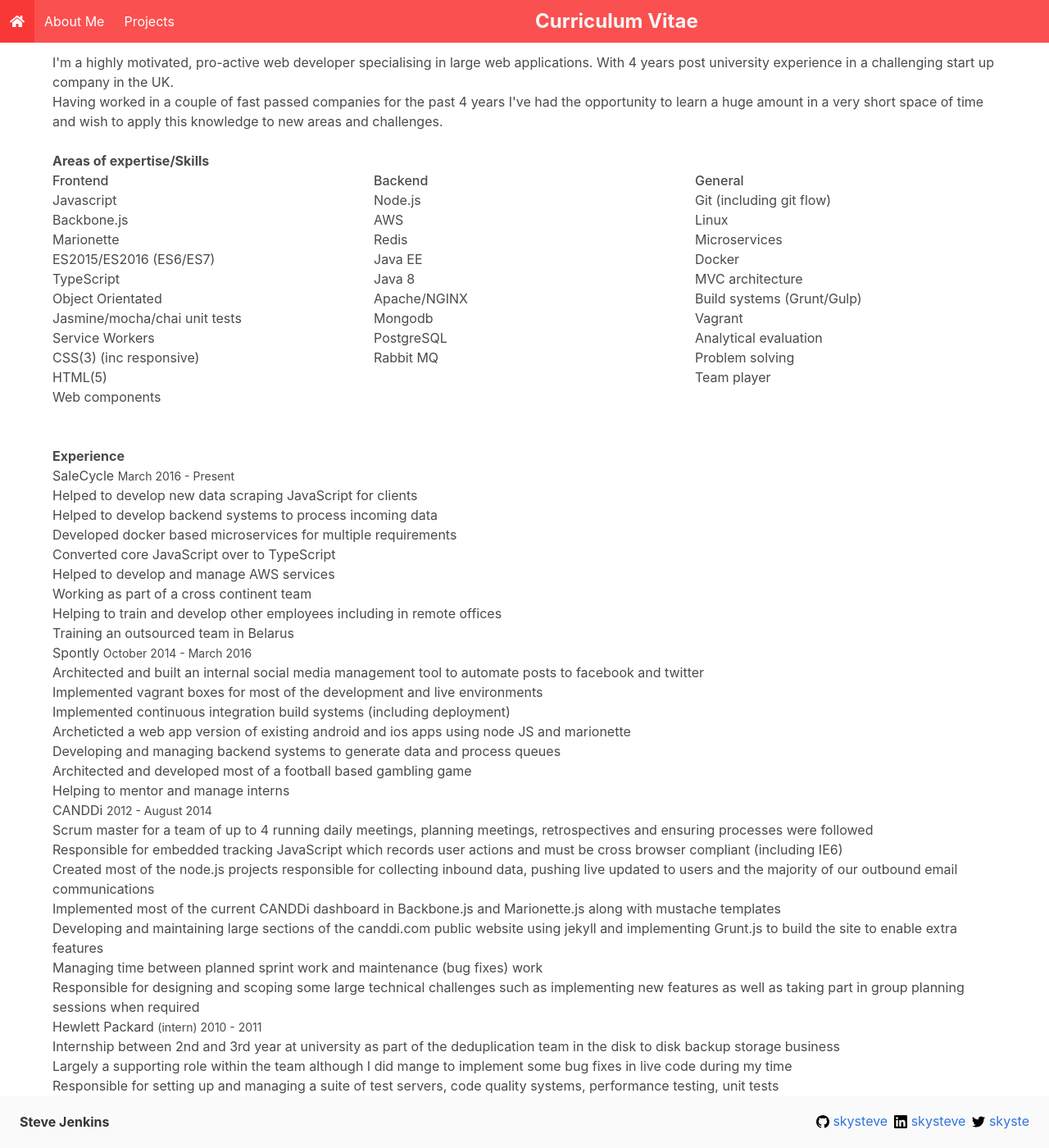
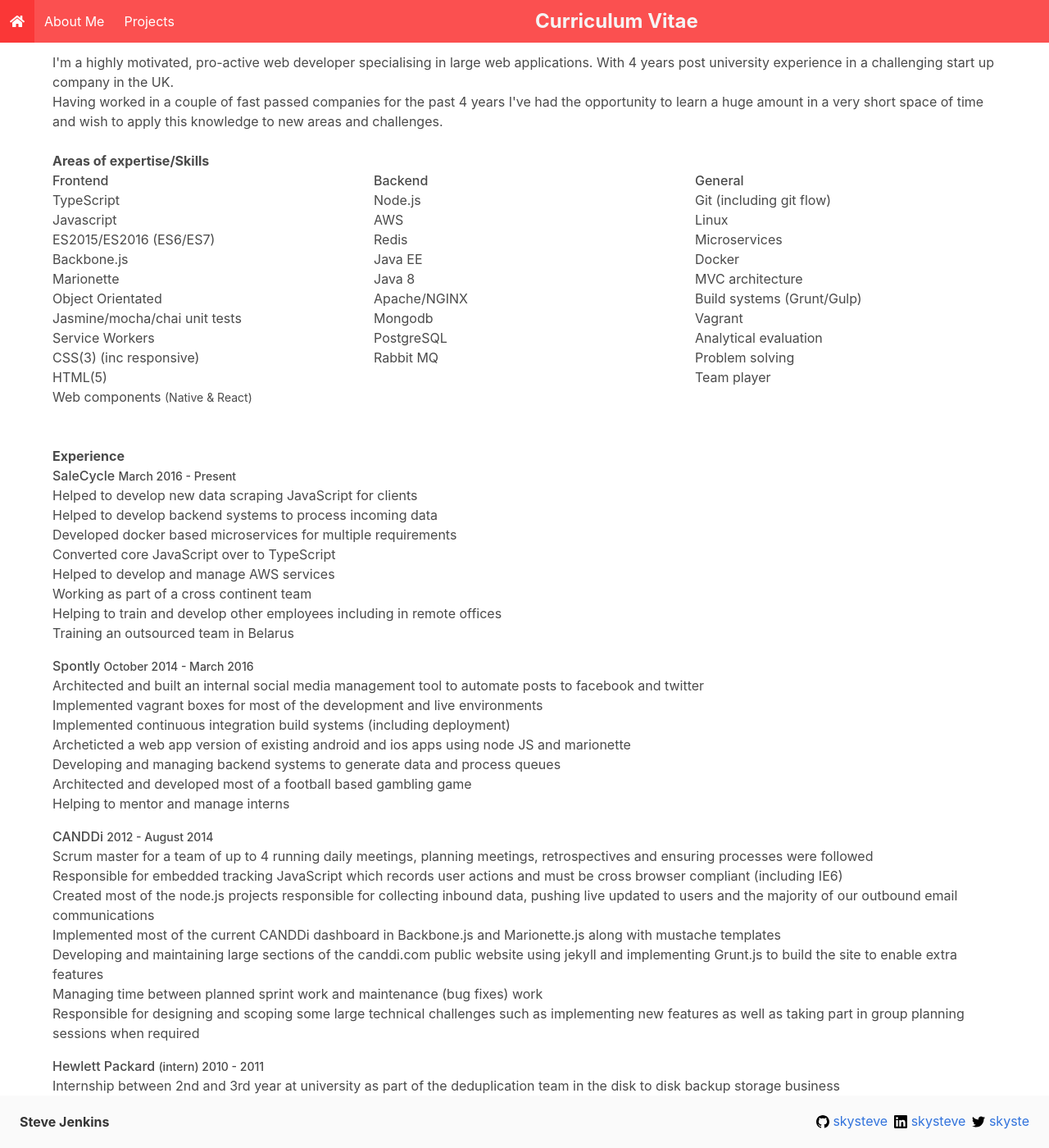
Before and after one commit to skysteve/skysteve.github.io, a Jekyll site: the page built from cv.html, in a window 1280 px wide and 1400 px high. Shown: the whole window at 82% size. Built offline with Jekyll 4.4.1, drawn with Linux system fonts in a browser that asks for light colours; nearby versions of some CDN libraries; some of the changed text lies outside the part shown.

Commit message:
updates to CV

```diff
--- a/assets/cv.scss
+++ b/assets/cv.scss
@@ -20,4 +20,17 @@
     h5 {
         font-weight: 400;
     }
+
+    .job {
+      h5 {
+        font-weight: 500;
+      }
+      margin-bottom: 1rem;
+    }
+
+    .education {
+      h5 {
+        font-weight: 600;
+      }
+    }
 }
--- a/cv.html
+++ b/cv.html
@@ -19,19 +19,19 @@
         <div class="column">
             <h4>Frontend</h4>
             <ul>
+                <li>TypeScript</li>
                 <li>Javascript</li>
+                <li>ES2015/ES2016 (ES6/ES7)</li>
                 <ul>
                     <li>Backbone.js</li>
                     <li>Marionette</li>
-                    <li>ES2015/ES2016 (ES6/ES7)</li>
-                    <li>TypeScript</li>
                     <li>Object Orientated</li>
                     <li>Jasmine/mocha/chai unit tests</li>
                     <li>Service Workers</li>
                 </ul>
                 <li>CSS(3) (inc responsive)</li>
                 <li>HTML(5)</li>
-                <li>Web components</li>
+                <li>Web components <small>(Native & React)</small></li>
             </ul>
         </div>
 
@@ -70,6 +70,7 @@
     <br>
     <h2>Experience</h2>
     <article class="experience">
+        <div class="job">
           <h5>SaleCycle
               <small>March 2016 - Present</small>
           </h5>
@@ -83,7 +84,9 @@
               <lI>Helping to train and develop other employees including in remote offices</lI>
               <li>Training an outsourced team in Belarus</li>
           </ul>
+        </div>
 
+        <div class="job">
           <h5>Spontly
               <small>October 2014 - March 2016</small>
           </h5>
@@ -96,7 +99,9 @@
               <li>Architected and developed most of a football based gambling game</li>
               <li>Helping to mentor and manage interns</li>
           </ul>
+        </div>
 
+        <div class="job">
           <h5>CANDDi
               <small>2012 - August 2014</small>
           </h5>
@@ -115,7 +120,9 @@
               <li>Responsible for designing and scoping some large technical challenges such as implementing new features as well
                   as taking part in group planning sessions when required</li>
           </ul>
+        </div>
 
+        <div class="job">
           <h5>Hewlett Packard
               <small>(intern) 2010 - 2011</small>
           </h5>
@@ -133,14 +140,19 @@
               <li>Also participated in giving presentations, helping out within other teams and reviewing CVs and partaking in
                   interviews for my replacement</li>
           </ul>
+        </div>
 
+        <div class="job">
           <h5>Manx Electricity Authority
               <small>(Vacation work) between 2008 - 2010</small>
           </h5>
           <ul>
               <li>General IT support and VB scripts to aid with monitoring and debugging</li>
           </ul>
+        </div>
 
+        <hr>
+        <div class="education">
           <h2>Education</h2>
           <h5>Newcastle University
               <small>2008 - 2012</small>
@@ -156,6 +168,9 @@
               <br/>GCSEs:
               <b>2As, 8Bs, 2Cs</b>
           </p>
+        </div>
+
+        <hr>
 
         <h2>Non Academic Achievements</h2>
         <ul>
```
Also changed, not shown: other parts of cv.html (+1 -1 lines). Lines whose indentation alone changed are shown as unchanged.
